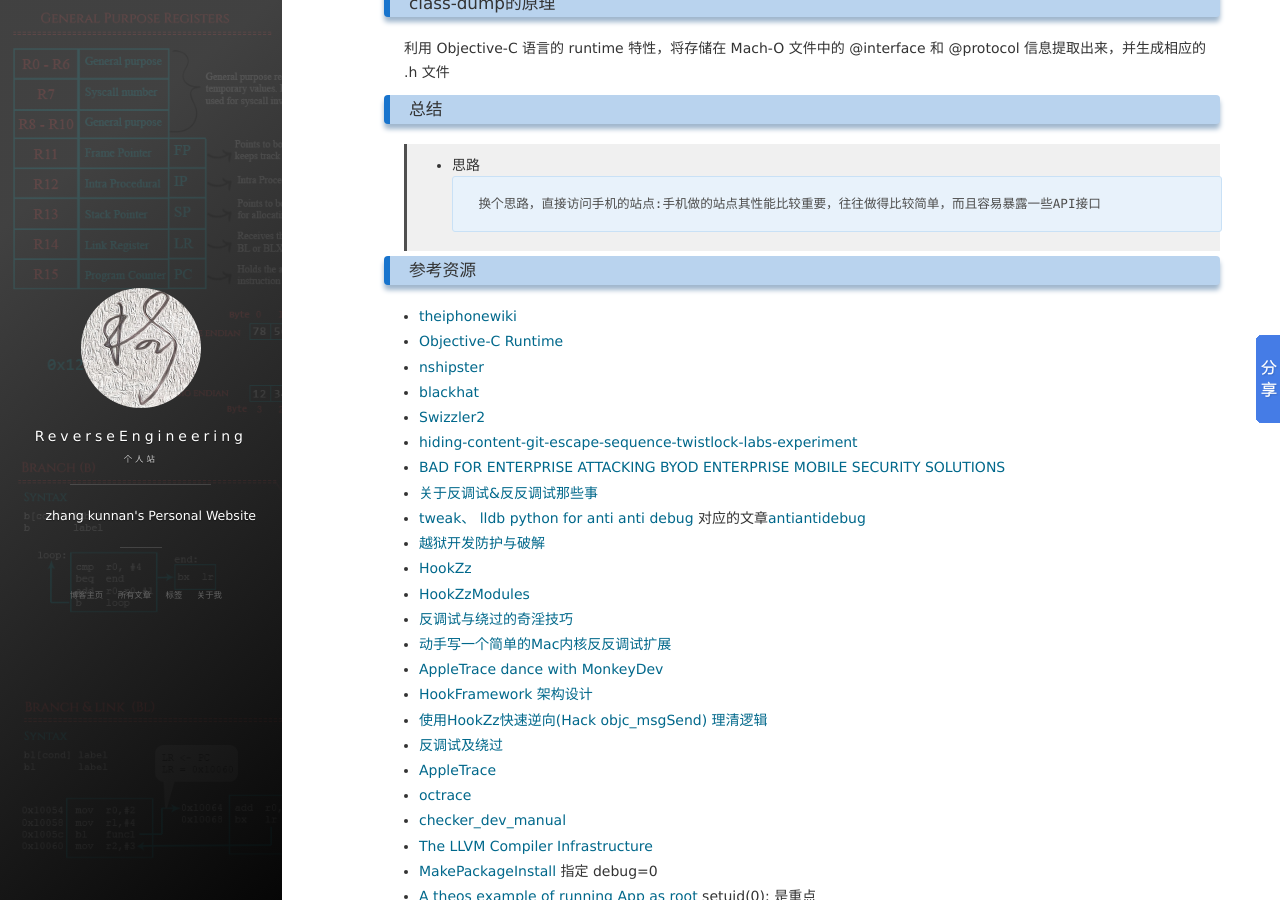
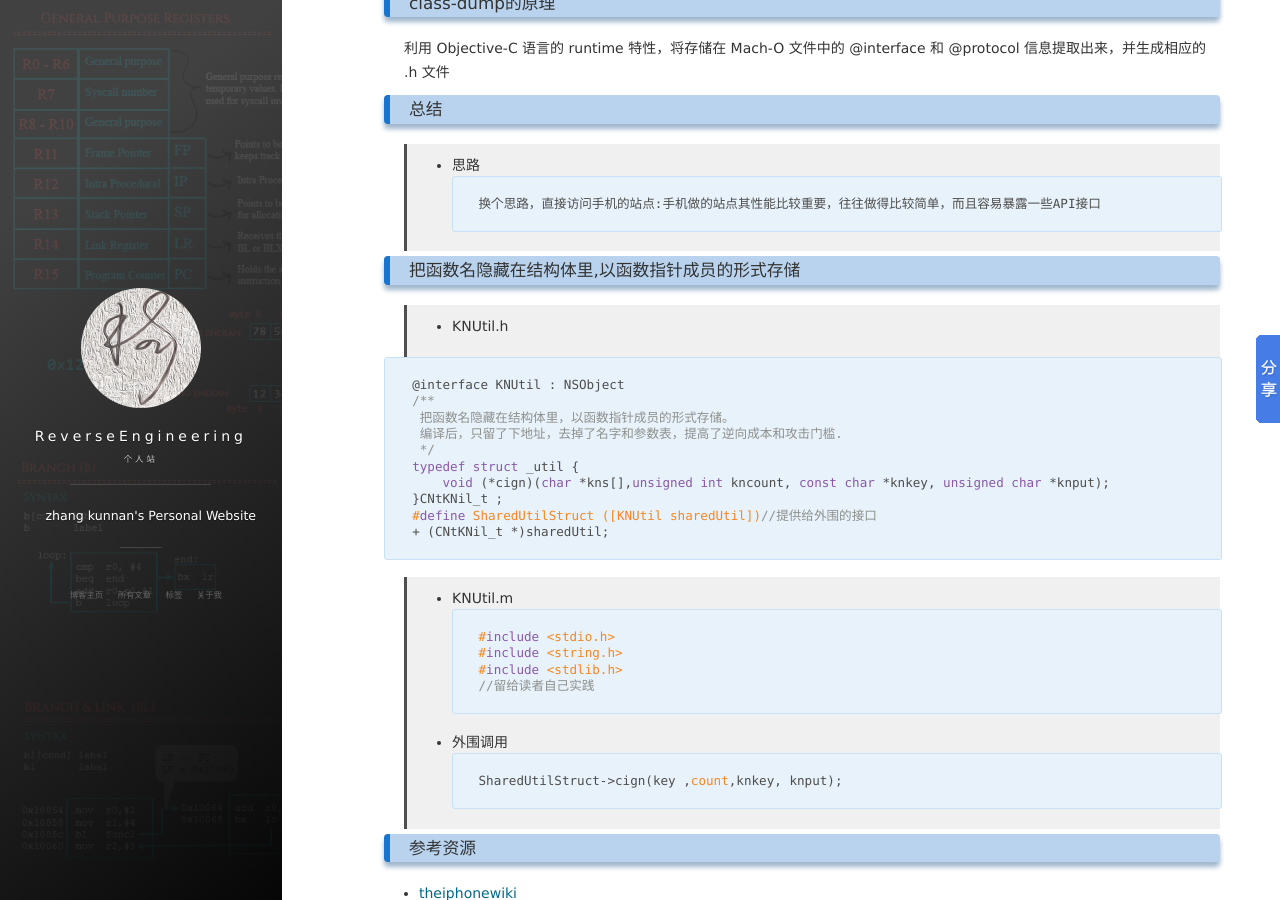
Before and after one commit to zhangkn/zhangkn.github.io, a Jekyll site: the page built from _posts/2017-12-18-antiDebugger.md, in a window 1280 px wide and 900 px high, scrolled down 1320 px. Built offline with Jekyll 4.4.1, drawn with Linux system fonts in a browser that asks for light colours; nearby versions of some CDN libraries; comment, search, counter and statistics services are not loaded.

Commit message:
把函数名隐藏在结构体里,以函数指针成员的形式存储

````diff
--- a/_posts/2017-12-18-antiDebugger.md
+++ b/_posts/2017-12-18-antiDebugger.md
@@ -85,6 +85,35 @@
 ```
 换个思路，直接访问手机的站点:手机做的站点其性能比较重要，往往做得比较简单，而且容易暴露一些API接口
 ```
+
+
+### 把函数名隐藏在结构体里,以函数指针成员的形式存储
+>* KNUtil.h
+
+```
+@interface KNUtil : NSObject
+/**
+ 把函数名隐藏在结构体里，以函数指针成员的形式存储。
+ 编译后，只留了下地址，去掉了名字和参数表，提高了逆向成本和攻击门槛.
+ */
+typedef struct _util {
+    void (*cign)(char *kns[],unsigned int kncount, const char *knkey, unsigned char *knput);
+}CNtKNil_t ;
+#define SharedUtilStruct ([KNUtil sharedUtil])//提供给外围的接口
++ (CNtKNil_t *)sharedUtil;
+```
+>* KNUtil.m
+```
+#include <stdio.h>
+#include <string.h>
+#include <stdlib.h>
+//留给读者自己实践
+```
+>* 外围调用
+```
+SharedUtilStruct->cign(key ,count,knkey, knput);
+```
+
 
 ### 参考资源
 - [theiphonewiki](https://www.theiphonewiki.com/)
````
Also changed, not shown: _posts/2017-12-14-usefulCommand.md (+1 -0 lines).
